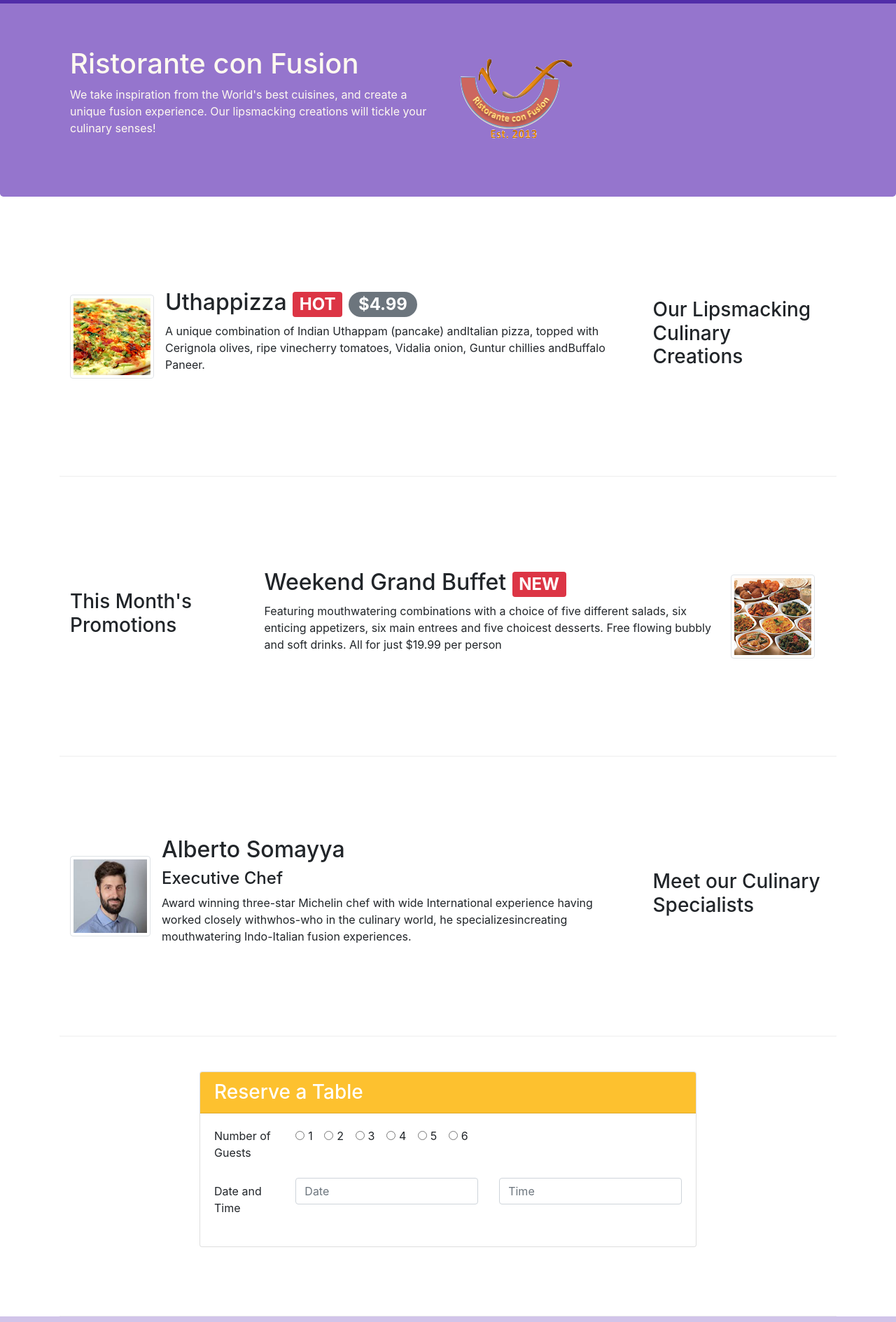
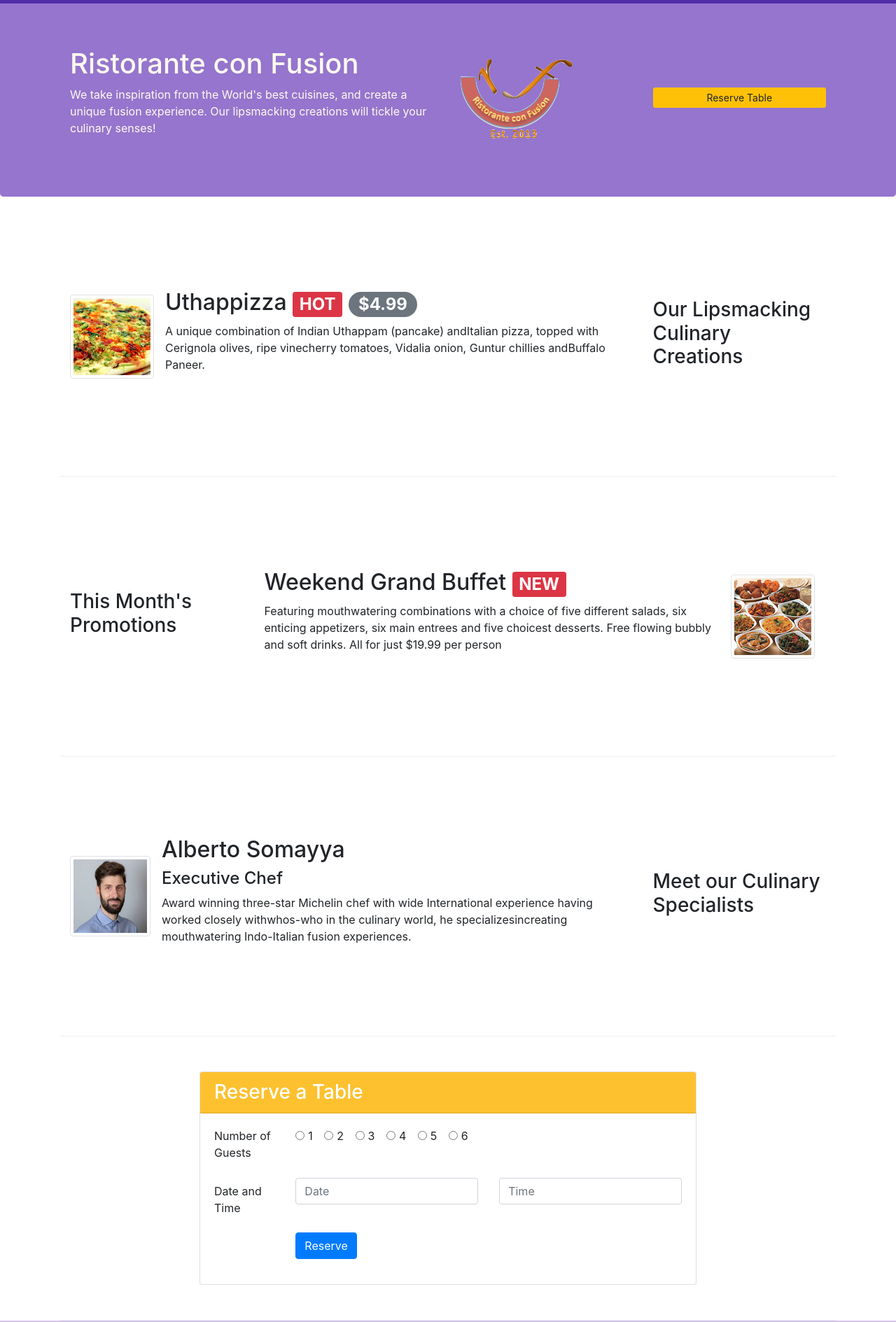
Before and after one commit to DenverEllis/conFusion, a website: page index.html in a window 1280 px wide. Shown: the part 53-1942 px from the top of the page at 70% size. Drawn offline with nearby package versions, Linux system fonts and the light colour scheme.

Commit message:
Assignment 02: button for Task 3

```diff
--- a/index.html
+++ b/index.html
@@ -52,8 +52,11 @@
                     <h1>Ristorante con Fusion</h1>
                     <p>We take inspiration from the World's best cuisines, and create a unique fusion experience. Our lipsmacking creations will tickle your culinary senses!</p>
                 </div>
-                <div class="col-12 col-sm align-self-center">
+                <div class="col-12 col-sm-3 align-self-center">
                     <img src="img/logo.png" class="img-fluid">
+                </div>
+                <div class="col-12 col-sm-3 align-self-center text-center">
+                    <a class="btn-sm btn-block btn-warning" href="#table-reserve" role="button">Reserve Table</a>
                 </div>
             </div>
         </div>
@@ -112,7 +115,7 @@
             </div>
         </div>
 
-        <div class="row row-content justify-content-center">
+        <div class="row row-content justify-content-center" id="table-reserve">
             <div class="col col-sm-8">
                 <div class="card table-reserve-card">
                     <h3 class="card-header text-white">Reserve a Table</h3>
@@ -150,13 +153,19 @@
 
                             <div class="form-group row">
                                 <label class="col-12 col-md-2 col-form-label">Date and Time</label>
-                                <div class="col-5">
+                                <div class="col-12 col-md-5">
                                     <input type="text" class="form-control" id="date" name="date" placeholder="Date"
                                            onfocus="(this.type='date')" onfocusout="(this.type='text')">
                                 </div>
-                                <div class="col-5">
+                                <div class="col-12 col-md-5">
                                     <input type="text" class="form-control" id="time" name="time" placeholder="Time"
                                            onfocus="(this.type='time')" onfocusout="(this.type='text')">
+                                </div>
+                            </div>
+
+                            <div class="form-group row">
+                                <div class="offset-md-2 col-md-10">
+                                    <button type="submit" class="btn btn-primary">Reserve</button>
                                 </div>
                             </div>
                         </form>
```
